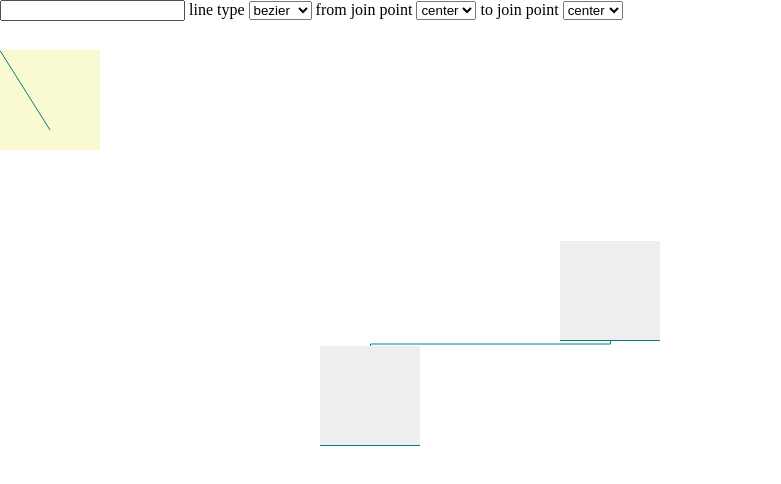
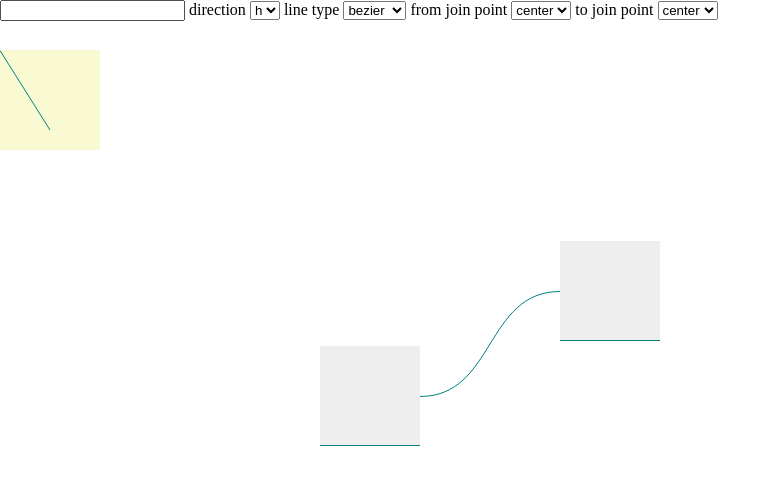
Before and after one commit to jianghongzhe/gjoint-line, a website built with Vite: page index.html in a window 1280 px wide. Shown: the whole page, without its empty margins (0-781 px from the left). Built offline with nearby package versions, Linux system fonts and the light colour scheme.

Commit message:
change example

```diff
--- a/index.html
+++ b/index.html
@@ -9,6 +9,12 @@
 <body style="overflow: hidden;padding: 0; margin: 0;">
 
 <input/>
+
+direction
+<select id="lineDirection">
+    <option>h</option>
+    <option>v</option>
+</select>
 
 line type
 <select id="lineType">
--- a/index.js
+++ b/index.js
@@ -4,9 +4,10 @@ const putLines = () => {
     const lineType=document.querySelector("#lineType").value;
     const fromPosition=document.querySelector("#fromPoint").value;
     const toPosition=document.querySelector("#toPoint").value;
+    const direction=document.querySelector("#lineDirection").value;
 
     putLine("#from", "#to", "#svg", {
-        orientation: 'v',
+        orientation: direction,
         strokeWidth: 1,
         color: 'teal',
         shape:lineType, // bezier/arc
@@ -18,6 +19,7 @@ const putLines = () => {
 document.querySelector("#lineType").addEventListener("change", putLines);
 document.querySelector("#fromPoint").addEventListener("change", putLines);
 document.querySelector("#toPoint").addEventListener("change", putLines);
+document.querySelector("#lineDirection").addEventListener("change", putLines);
 
 
 
```
